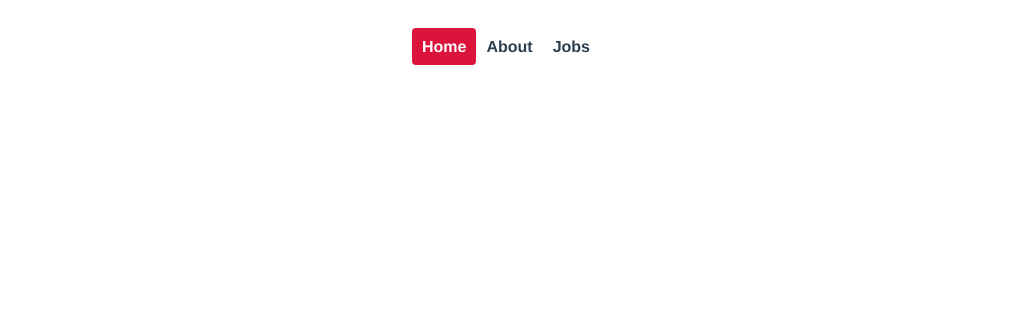
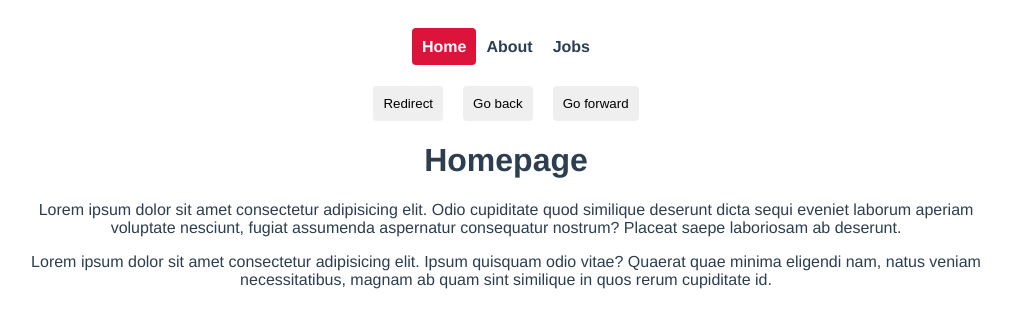
Before and after one commit to Marshall-Hao/jobs-router, a Vue app: page / in a window 1280 px wide. Shown: the top 328 px of the page, without its empty margins (134-1145 px from the left). Built offline with nearby package versions, Linux system fonts and the light colour scheme.

Commit message:
redirect , back and go, difference between  and

```diff
--- a/src/App.vue
+++ b/src/App.vue
@@ -4,9 +4,29 @@
     <router-link :to="{ name: 'About' }">About</router-link>
     <router-link :to="{ name: 'Jobs' }">Jobs</router-link>
   </div>
+
+  <button @click="redirect">Redirect</button>
+  <button @click="back">Go back</button>
+  <button @click="forward">Go forward</button>
+
   <router-view/>
 </template>
 
+<script>
+export default {
+  methods: {
+    redirect() {
+      this.$router.push({name: 'Home'})
+    },
+    back() {
+      this.$router.go(-1)
+    },
+    forward() {
+      this.$router.go(1)
+    },
+  }
+}
+</script>
 <style>
 #app {
   font-family: Avenir, Helvetica, Arial, sans-serif;
@@ -31,4 +51,10 @@
   color: white;
   background: crimson;
 }
+button {
+  margin: 0 10px;
+  padding: 10px;
+  border: none;
+  border-radius: 4px;
+}
 </style>
--- a/src/views/Home.vue
+++ b/src/views/Home.vue
@@ -1,5 +1,7 @@
 <template>
-
+  <h1>Homepage</h1>
+  <p>Lorem ipsum dolor sit amet consectetur adipisicing elit. Odio cupiditate quod similique deserunt dicta sequi eveniet laborum aperiam voluptate nesciunt, fugiat assumenda aspernatur consequatur nostrum? Placeat saepe laboriosam ab deserunt.</p>
+  <p>Lorem ipsum dolor sit amet consectetur adipisicing elit. Ipsum quisquam odio vitae? Quaerat quae minima eligendi nam, natus veniam necessitatibus, magnam ab quam sint similique in quos rerum cupiditate id.</p>
 </template>
 
 <script>
```
